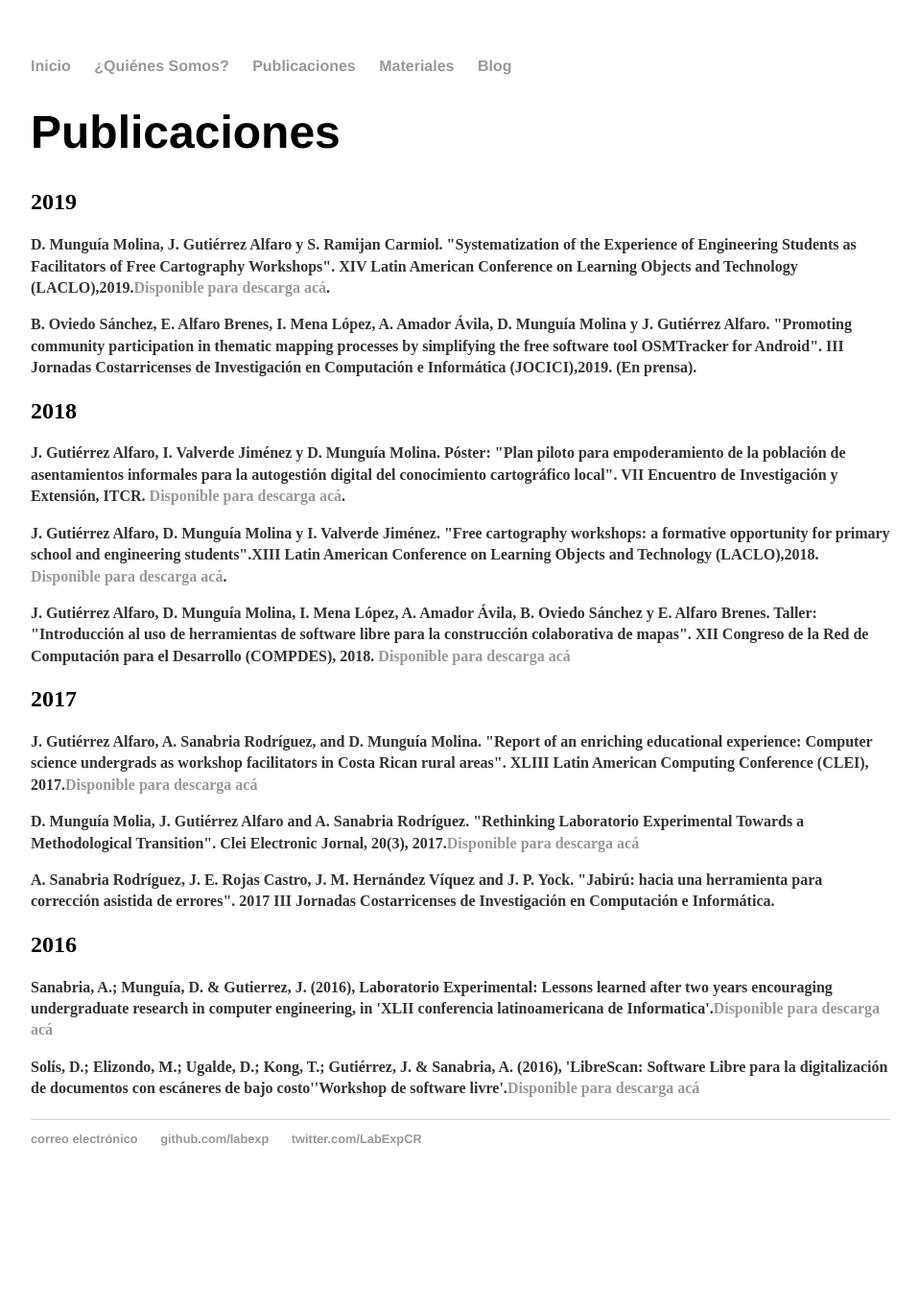
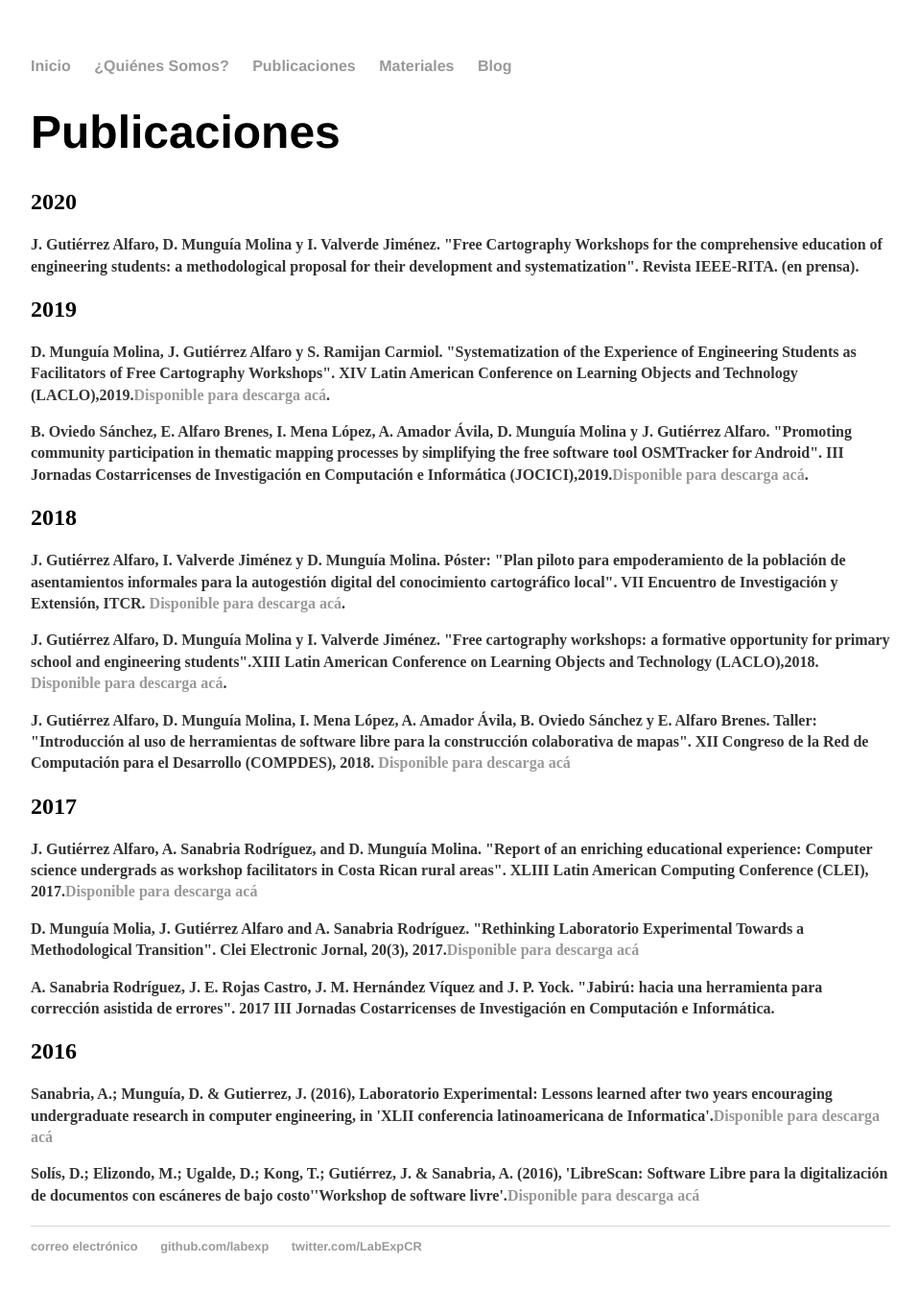
Before and after one commit to labexp/labexp.github.io, a Jekyll site: the page built from cv/index.html, in a window 1280 px wide. Shown: the whole page at 96% size, without its empty margins (160-1118 px from the left). Built offline with Jekyll 4.4.1, drawn with Linux system fonts in a browser that asks for light colours; before the commit the page ends 1254 px from its top, so only the background shows below that.

Commit message:
Añade DOI del artículo JOCICI y artículo de revista IEEE-RITA

```diff
--- a/cv/index.html
+++ b/cv/index.html
@@ -6,11 +6,13 @@ title: Publicaciones
 <div class="about">
   <h1>Publicaciones</h1>
 
+  <h2>2020<h2/>
+    <p>J. Gutiérrez Alfaro, D. Munguía Molina y I. Valverde Jiménez. "Free Cartography Workshops for the comprehensive education of engineering students: a methodological proposal for their development and systematization". Revista IEEE-RITA. (en prensa).</p>
+
 
   <h2>2019<h2/>
     <p>D. Munguía Molina, J. Gutiérrez Alfaro  y S. Ramijan Carmiol. "Systematization of the Experience of Engineering Students as Facilitators of Free Cartography Workshops". XIV Latin American Conference on Learning Objects and Technology (LACLO),2019.<a href="https://doi.org/10.1109/LACLO49268.2019.00048">Disponible para descarga acá</a>.</p>
-
-    <p>B. Oviedo Sánchez, E. Alfaro Brenes, I. Mena López, A. Amador Ávila, D. Munguía Molina y J. Gutiérrez Alfaro. "Promoting community participation in thematic mapping processes by simplifying the free software tool OSMTracker for Android". III Jornadas Costarricenses de Investigación en Computación e Informática (JOCICI),2019. (En prensa).</p>
+    <p>B. Oviedo Sánchez, E. Alfaro Brenes, I. Mena López, A. Amador Ávila, D. Munguía Molina y J. Gutiérrez Alfaro. "Promoting community participation in thematic mapping processes by simplifying the free software tool OSMTracker for Android". III Jornadas Costarricenses de Investigación en Computación e Informática (JOCICI),2019.<a href="https://doi.org/10.1109/JoCICI48395.2019.9105207">Disponible para descarga acá</a>.</p>
 
 
   <h2>2018<h2/>
```
